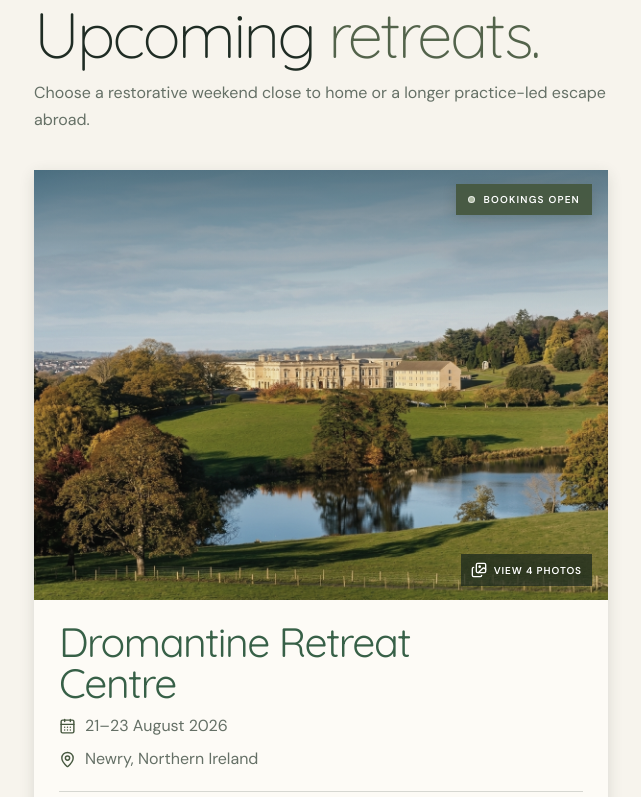
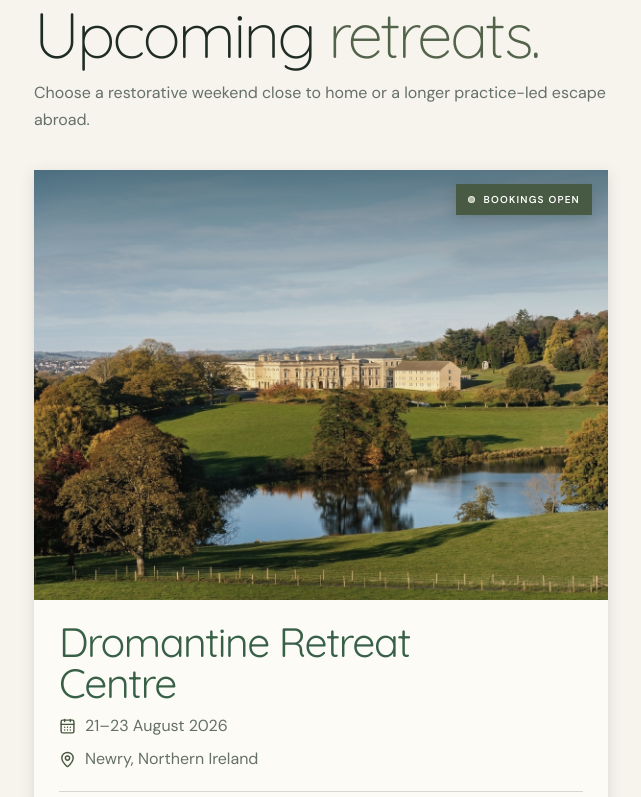
Before and after one commit to aliciaahunt/annies-yoga-website, a React (Vite) app: page /retreats in a window 1280 px wide. Shown: the part 714-1511 px from the top of the page, without its empty margins (22-663 px from the left). Built offline with nearby package versions, Linux system fonts and the light colour scheme.

Commit message:
Remove Dromantine photo gallery

```diff
--- a/src/app/RetreatsPage.tsx
+++ b/src/app/RetreatsPage.tsx
@@ -1,7 +1,6 @@
 import { useRef } from 'react'
-import { CalendarDays, Images, Mail, MapPin } from 'lucide-react'
+import { CalendarDays, Mail, MapPin } from 'lucide-react'
 import EnquiryDialog, { type EnquiryDialogHandle } from '@/components/EnquiryDialog'
-import RetreatPhotoGallery, { type RetreatPhotoGalleryData, type RetreatPhotoGalleryHandle } from '@/components/RetreatPhotoGallery'
 import RetreatJournalGallery, { type RetreatJournal } from '@/components/RetreatJournalGallery'
 import SiteFooter from '@/components/SiteFooter'
 import SiteHeader from '@/components/SiteHeader'
@@ -10,19 +9,6 @@ import { siteUrl } from '@/lib/siteUrl'
 const retreatImagePath = '/images/retreats/santillan-july-2026'
 const novemberRetreatImagePath = '/images/retreats/santillan-november-2025'
 const irelandRetreatImagePath = '/images/retreats/ireland-retreats'
-
-const upcomingRetreatGalleries: Record<string, RetreatPhotoGalleryData> = {
-  dromantine: {
-    title: 'Dromantine Retreat Centre',
-    meta: 'A glimpse of retreat life with Annie · Ireland',
-    photos: [
-      { src: `${irelandRetreatImagePath}/ards-friary-bay.jpg`, alt: 'Annie and retreat guests practising together above a quiet Irish bay' },
-      { src: `${irelandRetreatImagePath}/chair-practice-wide.jpg`, alt: 'Retreat guests sharing a supported standing practice with chairs' },
-      { src: `${irelandRetreatImagePath}/retreat-community.jpg`, alt: 'Annie with a community of retreat guests after practice' },
-      { src: `${irelandRetreatImagePath}/coastal-walk.jpg`, alt: 'Retreat guests enjoying time together outdoors' },
-    ],
-  },
-}
 
 const retreatJournals: RetreatJournal[] = [
   {
@@ -85,7 +71,6 @@ const retreatJournals: RetreatJournal[] = [
 
 export default function RetreatsPage() {
   const enquiryDialogRef = useRef<EnquiryDialogHandle>(null)
-  const photoGalleryRef = useRef<RetreatPhotoGalleryHandle>(null)
 
   return (
     <div className="retreats-page">
@@ -93,7 +78,6 @@ export default function RetreatsPage() {
 
       <main>
         <EnquiryDialog ref={enquiryDialogRef} />
-        <RetreatPhotoGallery ref={photoGalleryRef} />
         <section className="retreats-hero">
           <img
             src={siteUrl(`${retreatImagePath}/open-air-yoga-pavilion.jpg`)}
@@ -124,10 +108,9 @@ export default function RetreatsPage() {
 
             <div className="retreat-cards">
               <article className="retreat-card lift-card">
-                <button aria-label="View photos from Dromantine Retreat Centre" className="retreat-card-image" onClick={() => photoGalleryRef.current?.open(upcomingRetreatGalleries.dromantine)} type="button">
+                <div className="retreat-card-image">
                   <img src={siteUrl('/images/retreats/upcoming/dromantine-retreat-centre.png')} alt="Dromantine Retreat Centre overlooking its lake and autumn parkland" loading="lazy" />
-                  <span><Images size={16} aria-hidden="true" /> View 4 photos</span>
-                </button>
+                </div>
                 <div className="retreat-card-topline"><span>Bookings open</span></div>
                 <div className="retreat-card-body">
                   <h3>Dromantine Retreat <span>Centre</span></h3>
```
Also changed, not shown: 1 other file (tests, documents, lock files or other folders).
